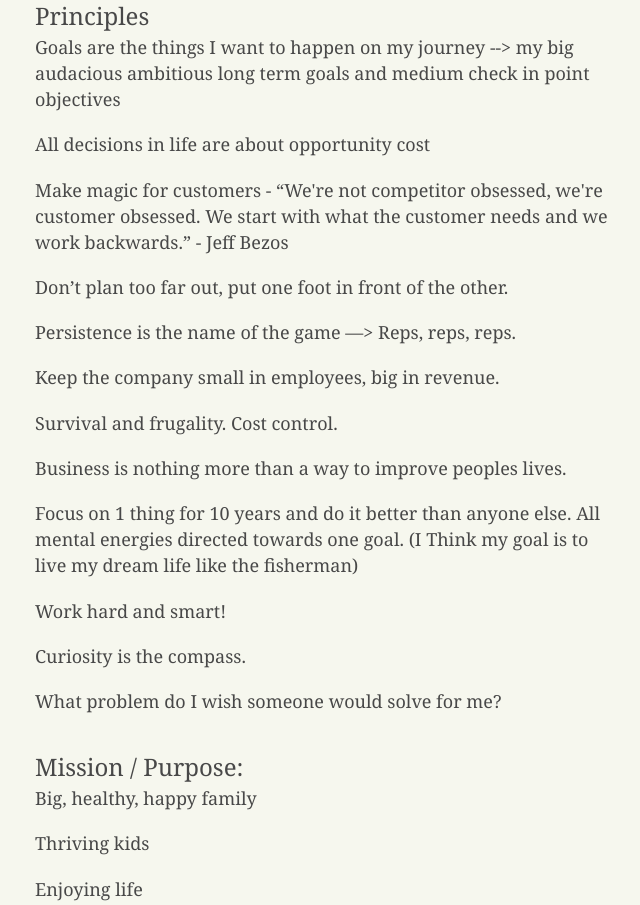
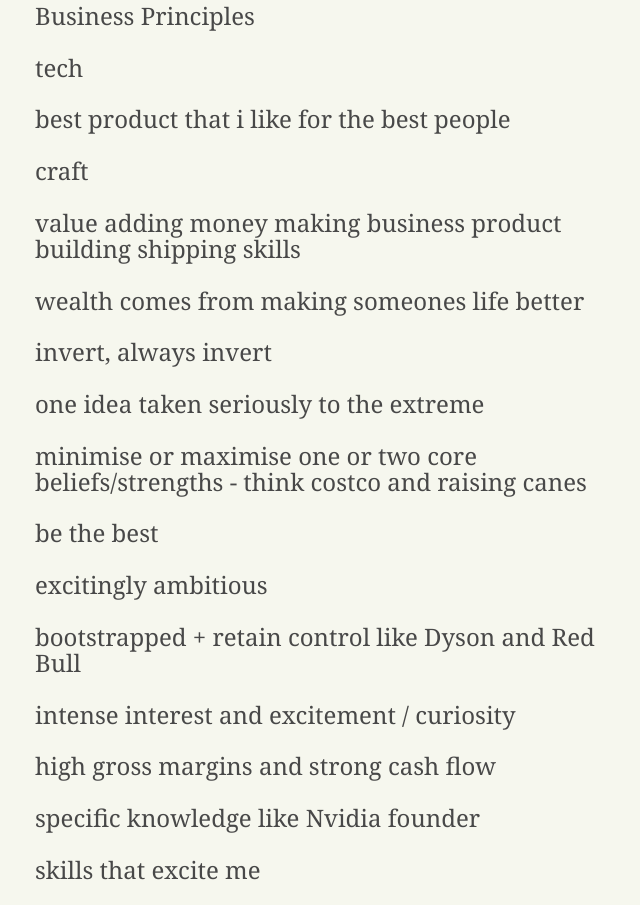
Before and after one commit to apafka/blog, a plain HTML site: page principles2.html in a window 1280 px wide. Shown: the part 195-1100 px from the top of the page, without its empty margins (315-955 px from the left). Drawn offline with Linux system fonts and the light colour scheme.

Commit message:
Update principles2.html

```diff
--- a/principles2.html
+++ b/principles2.html
@@ -17,6 +17,23 @@
   <header>
   <h1 style="text-align:center">Principles, Dream, Vision, Goals</h1>
 </header>
+
+<h2>Business Principles</p>
+<p>tech </p>
+<p>best product that i like for the best people </p>
+<p>craft </p>
+<p>value adding money making business product building shipping skills </p>
+<p>wealth comes from making someones life better</p>
+<p>invert, always invert </p>
+<p>one idea taken seriously to the extreme </p>
+<p>minimise or maximise one or two core beliefs/strengths - think costco and raising canes </p>
+<p>be the best </p>
+<p>excitingly ambitious </p>
+<p>bootstrapped + retain control like Dyson and Red Bull </p>
+<p>intense interest and excitement / curiosity </p>
+<p>high gross margins and strong cash flow </p>
+<p>specific knowledge like Nvidia founder </p>
+<p>skills that excite me </p>
 
 <h2>Principles</h2>
 <p>Goals are the things I want to happen on my journey --> my big audacious ambitious long term goals and medium check in point objectives</p>
```
